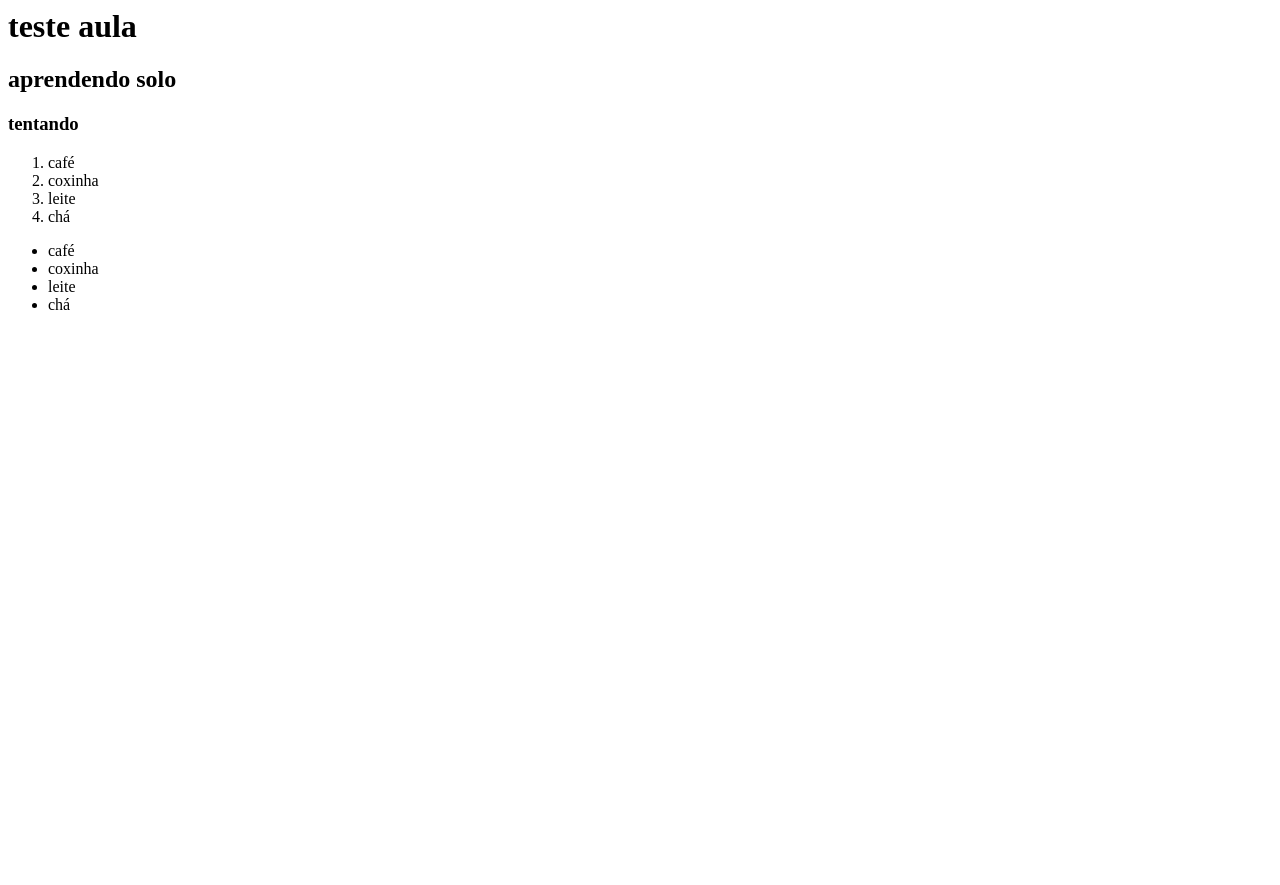
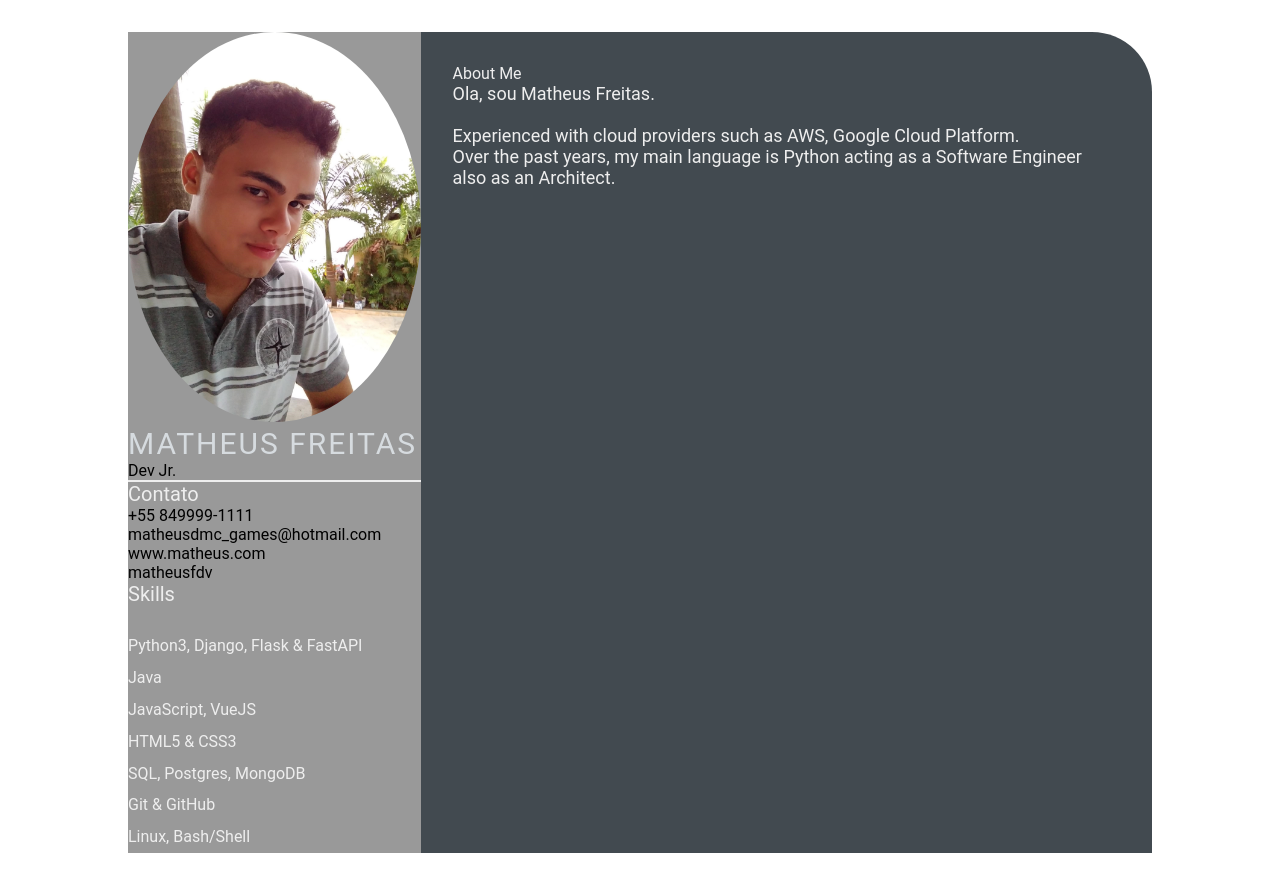
Before and after one commit to matheusfdc0/matheusfdgit.github.io, a plain HTML site: page Index.html in a window 1280 px wide. Before the commit the page ends 800 px from the top, so only its background shows below. Drawn offline with Linux system fonts and the light colour scheme.

Commit message:
auteracao

```diff
--- a/Index.html
+++ b/Index.html
@@ -1,22 +1,64 @@
-<html>
- <head>
-   <title>"Projeto teste"</title>
- </head>
-   <body>
-     <h1>teste aula</h1>
-     <h2>aprendendo solo</h2>
-     <h3>tentando</h3>
-   </body>
-   <ol>
-     <li>café</li>
-     <li>coxinha</li>
-     <li>leite</li>
-     <li>chá</li>
-   </ol>
-   <ul>
-    <li>café</li>
-    <li>coxinha</li>
-    <li>leite</li>
-    <li>chá</li>
-   </ul>
+<!DOCTYPE html>
+<html lang="en">
+<head>
+
+    <meta charset="UTF-8">
+    <meta http-equiv="X-UA-Compatible" content="IE=edge">
+    <meta name="viewport" content="width=device-width, initial-scale=1.0">
+
+    <title>Matheus Freitas CV</title>
+
+    <link rel="stylesheet" href="style.css">
+</head>
+<body>
+    <main class="resume-contents">
+        <section class="left-section">
+            <div class="left-section-content">
+               <div class="profile">
+                   <img class="profile-image" src="img/profile-image.jpeg" alt="profile image">
+                   <p class="name">Matheus Freitas</p>
+                   <p class="Profession">Dev Jr.</p>
+               </div>
+               <div class="contato-info">
+                   <p class="left-title">Contato</p>
+                   <ul>
+                      <li><i class="fa fa-phone"></i>+55 849999-1111
+                      </li>
+                      <li><i class="fa fa-envolope"></i>matheusdmc_games@hotmail.com
+                      </li>
+                      <li><i class="fa fa-globe"></i>www.matheus.com
+                      </li>
+                      <li><i class="fa fa-github"></i>matheusfdv
+                      </li>
+                   </ul>
+               </div>
+               <div class="skills">
+                <p class="left-title">Skills</p>
+                <ul>
+                    <li><p>Python3, Django, Flask & FastAPI</p></li>
+                    <li><p>Java</p></li>
+                    <li><p>JavaScript, VueJS</p></li>
+                    <li><p>HTML5 & CSS3</p></li>
+                    <li><p>SQL, Postgres, MongoDB</p></li>
+                    <li><p>Git & GitHub</p></li>
+                    <li><p>Linux, Bash/Shell</p></li>
+                </ul>
+            </div>
+        </div>
+    </section>
+
+    <section class="right-section">
+        <div class="right-section-contents">
+            <section class="about gap">
+                <div class="right-title">About Me</div>
+                <p class="about-me-contents">
+                    Ola, sou Matheus Freitas.<br>
+                    <br> Experienced with cloud providers such as AWS, Google Cloud Platform.
+                    <br> Over the past years, my main language is Python acting as a Software Engineer also as an Architect.
+                </p>
+            </section>
+               </div>
+    </section>
+    </main>
+</body>
 </html>
--- /dev/null
+++ b/style.css
@@ -0,0 +1,103 @@
+* {
+    margin: 0;
+    padding: 0;
+    box-sizing: border-box;
+    list-style: none;
+    font-family: 'Roboto', sans-serif;
+}
+
+.resume-contents {
+    min-height: 100vh;
+    width: 80%;
+    margin: 2rem auto;
+    display: grid;
+    grid-template-columns: repeat(7, 1fr);
+}
+
+.left-section {
+    grid-column: span 2;
+    height: 100%;
+    background-color: #999999;
+}
+
+.right-section {
+    grid-column: span 5;
+    height: 100%;
+    background-color: #424a50;
+    border-radius: 0px 60px 0px 0px;
+}
+
+.left-section-contents{
+    padding: 2rem 2rem;
+}
+
+.profile {
+    width: 100%;
+    border-bottom: 2px solid #eeeeee;
+}
+
+.profile .profile-image {
+    width: 100%;
+    border-radius: 100%;
+}
+
+.name {
+    color: #D6DBDF;
+    font-size: 30px;
+    letter-spacing: 2px;
+    text-transform: uppercase;
+}
+
+.profession {
+    color: #eeeeee;
+    font-size: 20px;
+    text-transform: uppercase;
+    text-align: center;
+}
+
+/* .contact-info { border-bottom: 2px solid #1B2631; } */
+.left-title {
+    color: #eeeeee;
+    font-size: 20px;
+}
+
+.contact-info ul {
+    padding-top: 1.5rem;
+}
+
+.contact-info ul li,
+.references ul li {
+    padding: .4rem 0;
+    color: #eeeeee;
+}
+
+.contact-info ul li i,
+.references ul li i {
+    padding-right: 1rem;
+    font-size: 18px;
+    color: #eeeeee;
+}
+
+.skills ul {
+    padding-top: 1.5rem;
+}
+.skills ul li p {
+    padding: .4rem 0;
+    color: #eeeeee;
+}
+
+.right-section-contents {
+    padding: 2rem 2rem;
+}
+
+.right-title {
+    color: #eeeeee;
+}
+
+.gap {
+    padding-bottom: 2rem;
+}
+.about-me-contents {
+    font-size: 18px;
+    color: #eeeeee;
+}
```
Also changed, not shown: img/profile-image.jpeg (added).
